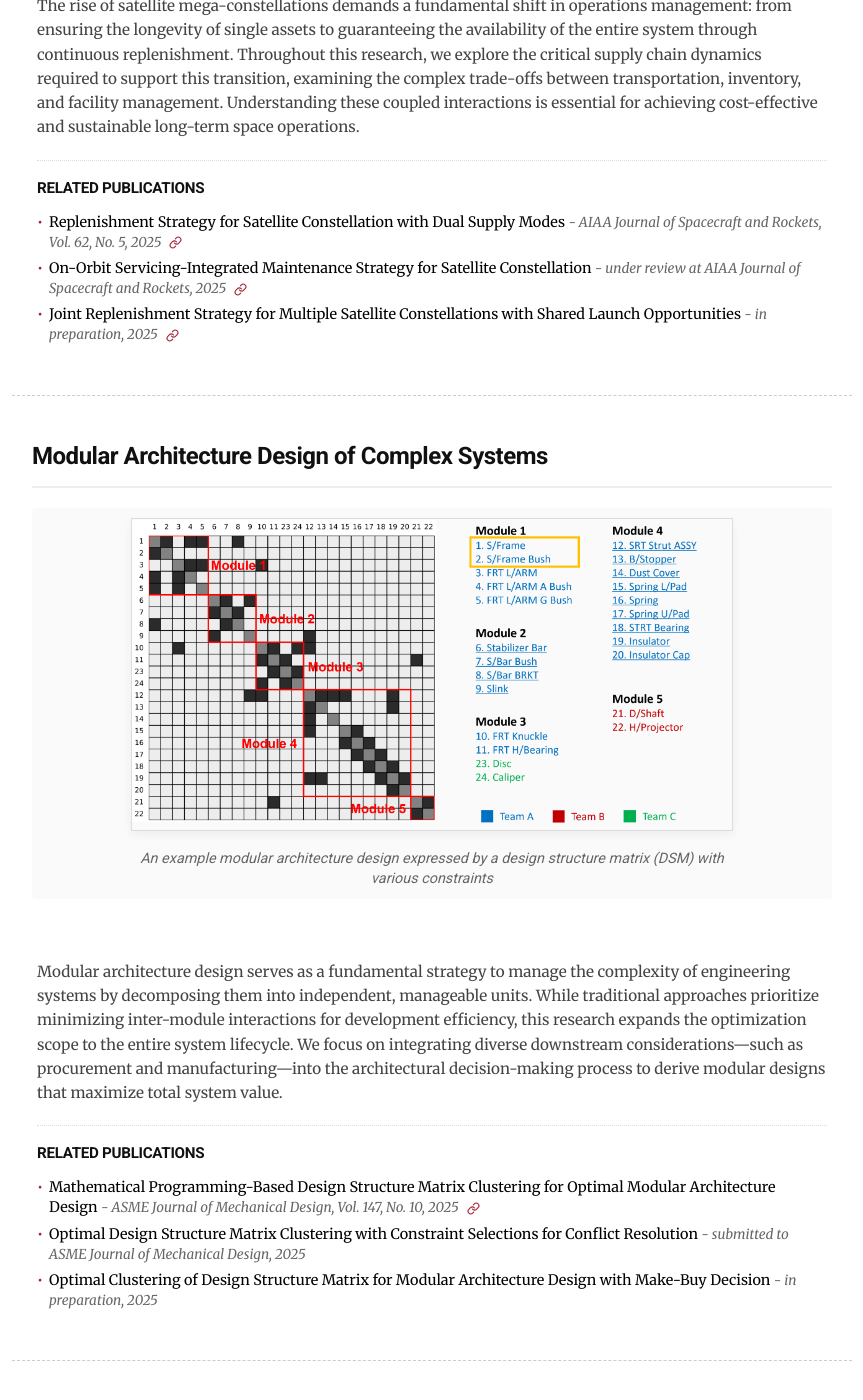
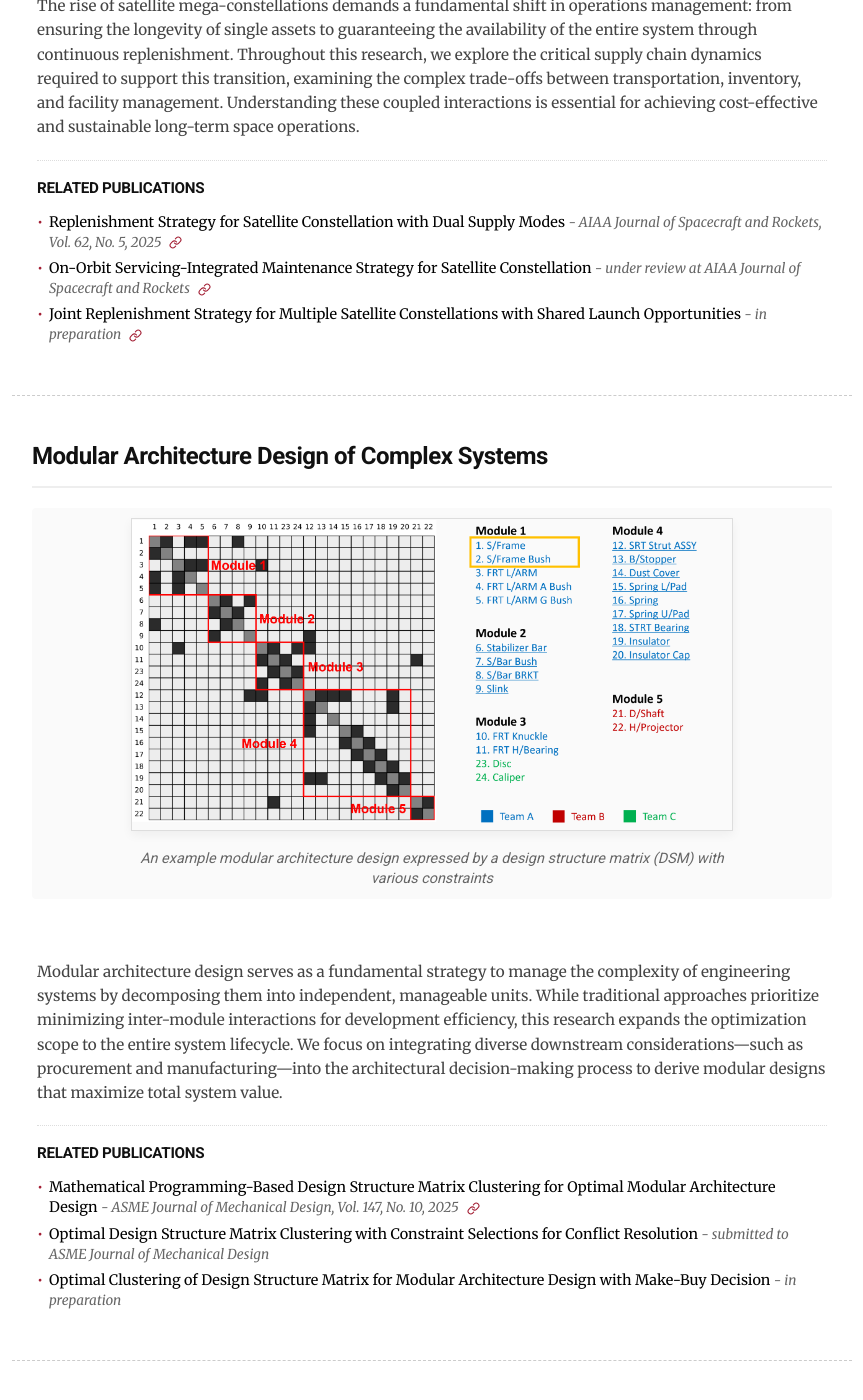
Before and after one commit to jaewoo-space/jaewoo-space.github.io, a Jekyll site: the page built from research.md, in a window 1280 px wide and 1400 px high, scrolled down 2201 px. Shown: the whole window, without its empty margins (208-1071 px from the left). Built offline with Jekyll 4.4.1, drawn with Linux system fonts in a browser that asks for light colours.

Commit message:
2026-03-13 updates

```diff
--- a/_data/publications.yml
+++ b/_data/publications.yml
@@ -35,20 +35,20 @@
 - title: "On-Orbit Servicing-Integrated Maintenance Strategy for Satellite Constellation"
   authors: "<b>Kim, J.</b>, Sung, T., Hwang, W., and <u>Ahn, J.</u>"
   venue: "under review at AIAA Journal of Spacecraft and Rockets"
-  year: 2025
+  year: 2026
   type: "preprint"
   link: "https://doi.org/10.48550/arXiv.2512.18985"
 
 - title: "Optimal Design Structure Matrix Clustering with Constraint Selections for Conflict Resolution"
   authors: "Choi, E., <b>Kim, J.</b>, Kim, J.-H., Suh, E. S., and <u>Ahn, J.</u>"
   venue: "submitted to ASME Journal of Mechanical Design"
-  year: 2025
+  year: 2026
   type: "preprint"
 
 - title: "Families of Two-Impulse Optimal Rendezvous Transfers Between Elliptic Orbits"
   authors: "Park, B., Howell, K. C., <u><b>Kim, J.</b></u>, and Ahn, J."
   venue: "submitted to AIAA Journal of Guidance, Control, and Dynamics"
-  year: 2025
+  year: 2026
   type: "preprint"
   link: "https://arxiv.org/abs/2603.11538"
 
@@ -62,19 +62,19 @@
 - title: "Optimal Clustering of Design Structure Matrix for Modular Architecture Design with Make-Buy Decision"
   authors: "<b>Kim, J.</b>, Choi, E., Suh, E. S., Kim, J.-H., and <u>Ahn, J.</u>"
   venue: "in preparation"
-  year: 2025
+  year: 2026
   type: "preprint"
 
 - title: "Development of Korean 3D-Cell Engineering Software and Its Applications to Collision Risk Analysis"
   authors: "<b>Kim, J.</b>, Lee, J., Yu, J., Choi, E. J., Kam, H., Jo, J., and <u>Ahn, J.</u>"
   venue: "in preparation"
-  year: 2025
+  year: 2026
   type: "preprint"
 
 - title: "Multi-Domain Matrix-Based Organization Analysis and HR Decision-Making for Small Firm"
   authors: "Lee, D., Ahn, J., and <u><b>Kim, J.</b></u>"
   venue: "in preparation"
-  year: 2025
+  year: 2026
   type: "preprint"
 
 # ==========================================
--- a/_includes/publication_item.html
+++ b/_includes/publication_item.html
@@ -17,9 +17,7 @@
     </div>
 
     <div class="pub-venue">
-        {{ pub.venue }}{% unless pub.type == 'preprint' %}
-            {% if pub.year %}, {{ pub.year }}{% endif %}
-        {% endunless %}.
+        {% include publication_meta.html pub=pub %}.
 
         {% if pub.note %}
             <span class="pub-note">({{ pub.note }})</span>
--- /dev/null
+++ b/_includes/publication_meta.html
@@ -0,0 +1 @@
+{{ include.pub.venue }}{% unless include.pub.type == 'preprint' %}{% if include.pub.year %}, {{ include.pub.year }}{% endif %}{% endunless %}
--- a/research.md
+++ b/research.md
@@ -65,7 +65,7 @@
                                 </span>
 
                                 <span class="rel-pub-meta">
-                                    - {{ matched_pub.venue }}{% if matched_pub.year %}, {{ matched_pub.year }}{% endif %}
+                                    - {% include publication_meta.html pub=matched_pub %}
                                 </span>
 
                                 {% if matched_pub.link or matched_pub.pdf %}
```
